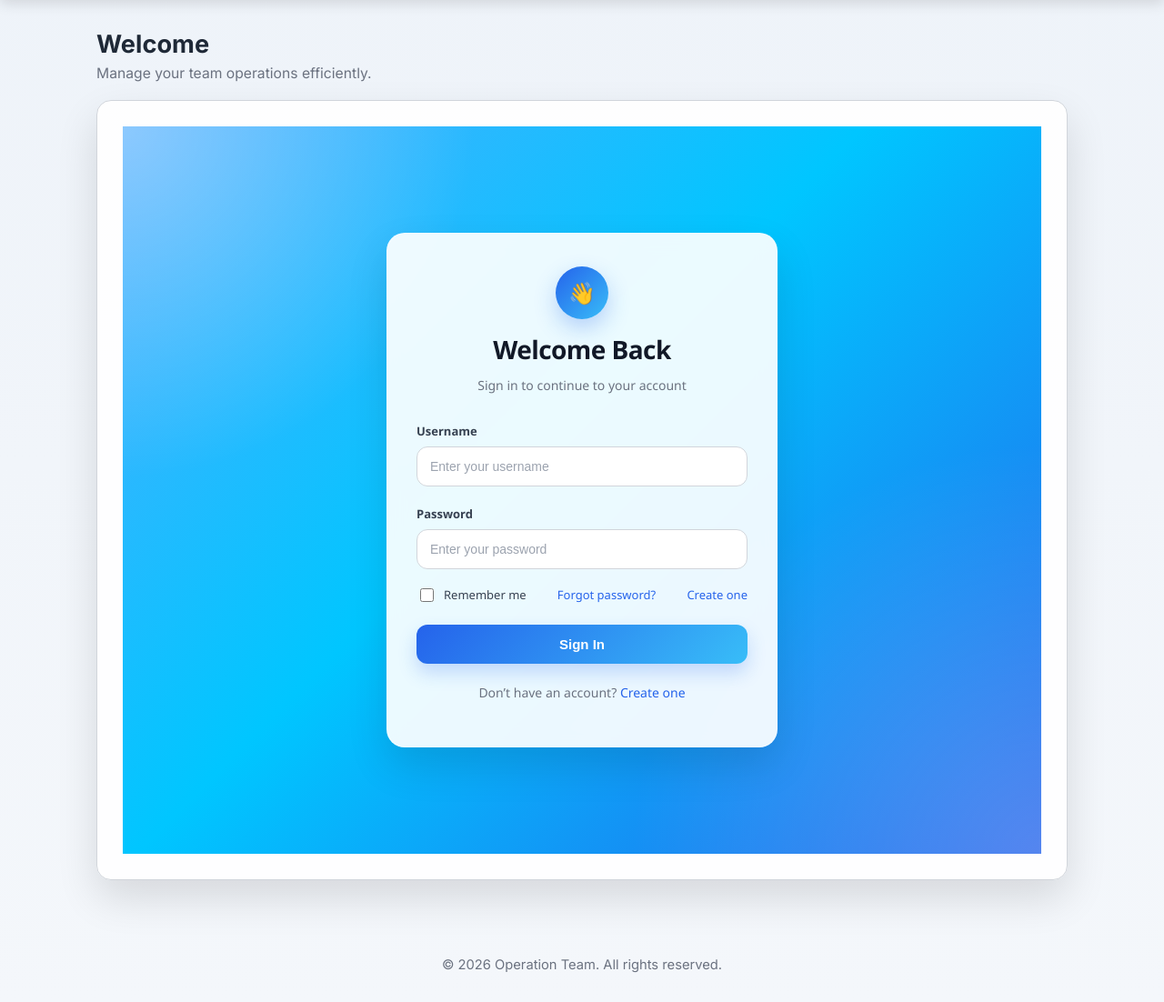
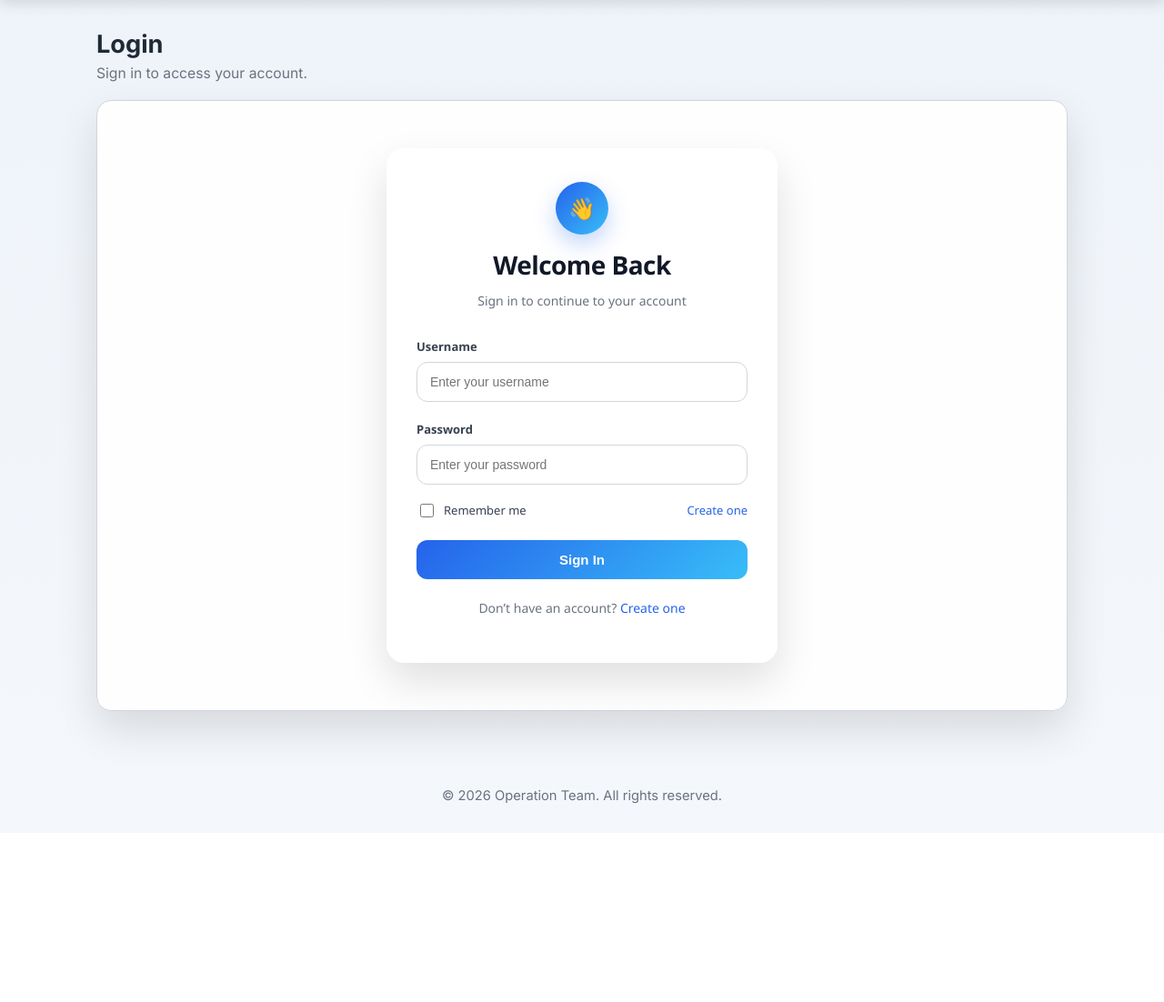
Before and after one commit to clarincehierro001-hue/laughing-pancake, a Python web app: template templates/login.html in a window 1280 px wide. Shown: the part 87-1189 px from the top of the page at 91% size. After the commit the page ends 971 px from the top, so only its background shows below. Run offline with Jinja, Linux system fonts and the light colour scheme; the template is opened without the code that fills it, so the values that code supplies are empty.

Commit message:
login.html

```diff
--- a/templates/login.html
+++ b/templates/login.html
@@ -1,4 +1,9 @@
 {% extends "base.html" %}
+
+{% block title %}Login - Operation Team{% endblock %}
+{% block page_title %}Login{% endblock %}
+{% block page_description %}Sign in to access your account.{% endblock %}
+
 {% block content %}
 <style>
     :root {
@@ -16,15 +21,10 @@
     }
 
     .auth-page {
-        min-height: 100vh;
         display: flex;
         align-items: center;
         justify-content: center;
         padding: 24px;
-        background:
-            radial-gradient(circle at top left, rgba(255,255,255,0.35), transparent 30%),
-            radial-gradient(circle at bottom right, rgba(255,255,255,0.22), transparent 35%),
-            linear-gradient(135deg, #4facfe 0%, #00c6ff 45%, #2563eb 100%);
         font-family: "Segoe UI", Arial, sans-serif;
     }
 
@@ -37,6 +37,7 @@
         border-radius: var(--radius-lg);
         box-shadow: var(--shadow);
         padding: 36px 32px;
+        margin: 0 auto;
     }
 
     .auth-header {
@@ -90,10 +91,6 @@
         color: #374151;
     }
 
-    .input-wrapper {
-        position: relative;
-    }
-
     .form-input {
         width: 100%;
         padding: 13px 14px;
@@ -102,12 +99,7 @@
         background: #fff;
         font-size: 14px;
         color: var(--text-main);
-        transition: border-color 0.2s ease, box-shadow 0.2s ease, transform 0.2s ease;
         box-sizing: border-box;
-    }
-
-    .form-input::placeholder {
-        color: #9ca3af;
     }
 
     .form-input:focus {
@@ -144,7 +136,6 @@
         color: var(--primary);
         text-decoration: none;
         font-weight: 500;
-        transition: color 0.2s ease;
     }
 
     .link:hover {
@@ -162,22 +153,6 @@
         font-size: 15px;
         font-weight: 600;
         cursor: pointer;
-        transition: transform 0.2s ease, box-shadow 0.2s ease, opacity 0.2s ease;
-        box-shadow: 0 10px 20px rgba(37, 99, 235, 0.22);
-    }
-
-    .btn-submit:hover {
-        transform: translateY(-1px);
-        box-shadow: 0 14px 24px rgba(37, 99, 235, 0.28);
-    }
-
-    .btn-submit:active {
-        transform: translateY(0);
-    }
-
-    .btn-submit:focus {
-        outline: none;
-        box-shadow: 0 0 0 4px var(--primary-soft);
     }
 
     .auth-footer {
@@ -212,10 +187,13 @@
             <p class="auth-subtitle">Sign in to continue to your account</p>
         </div>
 
+        {% if error %}
+            <p style="color: red; text-align: center; margin-bottom: 16px;">{{ error }}</p>
+        {% endif %}
+
         <form method="POST" class="auth-form" novalidate>
             <div class="form-group">
                 <label for="username" class="form-label">Username</label>
-                <div class="input-wrapper">
                 <input
                     id="username"
                     name="username"
@@ -226,11 +204,9 @@
                     autocomplete="username"
                 >
             </div>
-            </div>
 
             <div class="form-group">
                 <label for="password" class="form-label">Password</label>
-                <div class="input-wrapper">
                 <input
                     id="password"
                     name="password"
@@ -241,7 +217,6 @@
                     autocomplete="current-password"
                 >
             </div>
-            </div>
 
             <div class="form-options">
                 <label class="checkbox-group" for="remember">
@@ -249,7 +224,6 @@
                     <span>Remember me</span>
                 </label>
 
-                <a href="{{ url_for('forgot_password') }}" class="link">Forgot password?</a>
                 <a href="{{ url_for('register') }}" class="link">Create one</a>
             </div>
 
@@ -258,7 +232,7 @@
 
         <p class="auth-footer">
             Don’t have an account?
-            <a href="{{ url_for('register') if 'register' in globals() else '/register' }}" class="link">Create one</a>
+            <a href="{{ url_for('register') }}" class="link">Create one</a>
         </p>
     </div>
 </div>
```
Lines whose indentation alone changed are shown as unchanged.
